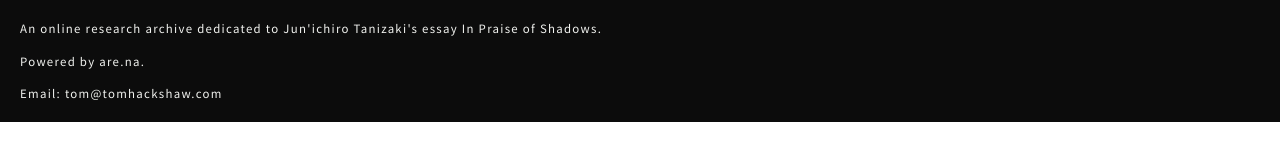
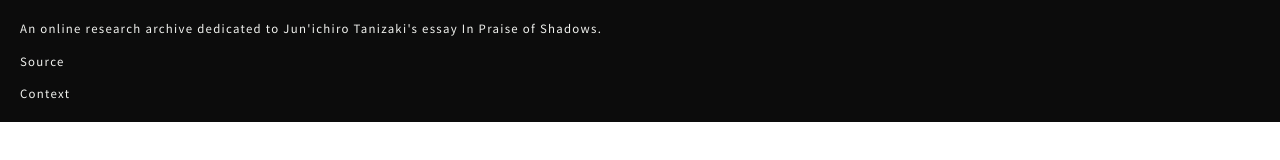
Before and after one commit to et0and/praiseofshado.ws, a plain HTML site: page index.html in a window 1280 px wide. Both pictures are taken after a click on the link "ABOUT". Drawn offline with nearby package versions, Linux system fonts and the light colour scheme; no server answers.

Commit message:
Update index.html

```diff
--- a/index.html
+++ b/index.html
@@ -37,9 +37,9 @@
   <div class="submit-container">
     <p class="acumin-main">An online research archive dedicated to Jun'ichiro Tanizaki's essay <i>In Praise of Shadows</i>.</p>
     <br>
-    <p class="acumin-main">Powered by are.na.</p>
+    <p class="acumin-main"><a href="https://www.are.na/tom-y/shadows-82qonzlwqzg">Source</a></p>
     <br>
-    <p class="acumin-main">Email: <a href="mailto:tom@tomhackshaw.com">tom@tomhackshaw.com</a></p>
+    <p class="acumin-main"><a href="https://en.wikipedia.org/wiki/In_Praise_of_Shadows">Context</a></p>
   </div>
 
   <div class="content-flex-container">
```
